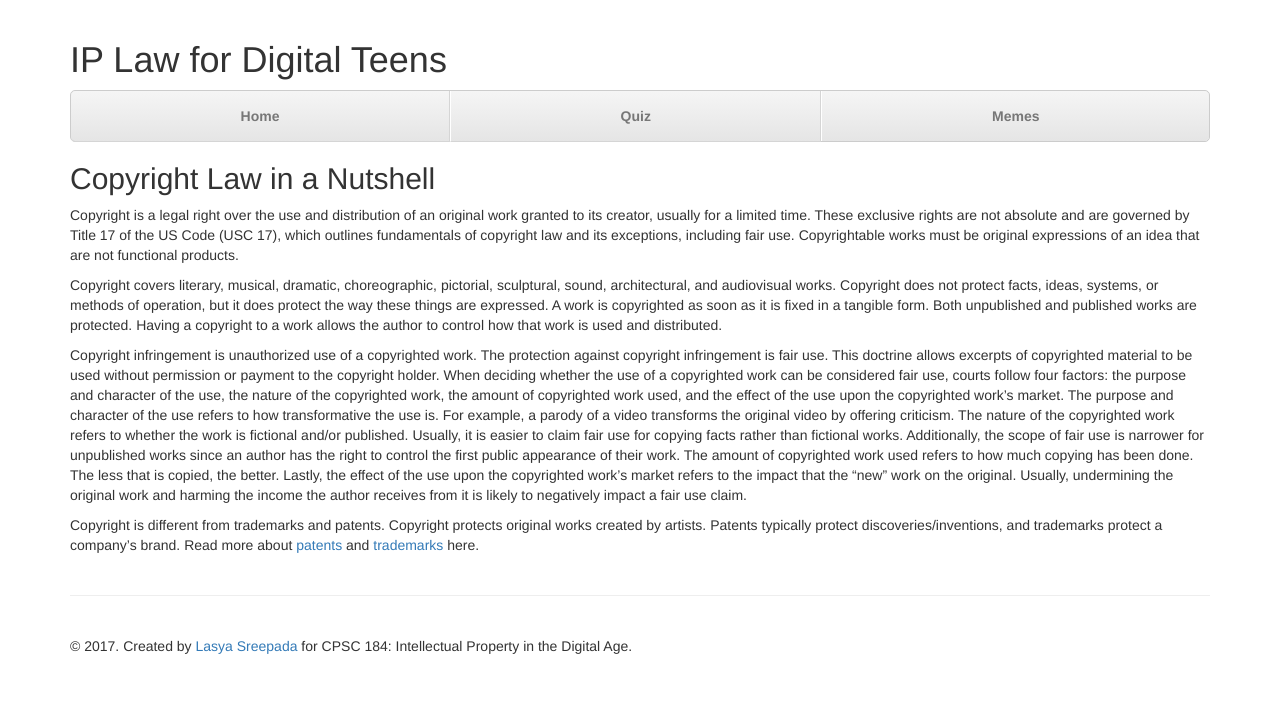
After one commit to lasyasreepada/iplaw-for-digital-teens, a Flask app: page /copyright in a window 1280 px wide. The commit adds this page. Shown: the top 705 px of the page. Run offline with Flask 2, Linux system fonts and the light colour scheme; some libraries are stand-ins or nearby versions.

Commit message:
updated writeup pages

```diff
--- a/application.py
+++ b/application.py
@@ -33,7 +33,7 @@ def trademark():
 
 @app.route("/patent")
 def patent():
-    return render_template('patents.html')
+    return render_template('patent.html')
 
 
 if __name__ == "__main__":
--- /dev/null
+++ b/templates/copyright.html
@@ -0,0 +1,49 @@
+<!DOCTYPE html>
+<html lang="en">
+  <head>
+    <meta charset="utf-8">
+    <meta http-equiv="X-UA-Compatible" content="IE=edge">
+    <meta name="viewport" content="width=device-width, initial-scale=1">
+    <meta name="description" content="">
+    <meta name="author" content="Lasya Sreepada">
+    <link rel="icon" href="../../favicon.ico">
+
+    <title>IP Law for Digital Teens</title>
+
+    <!-- Bootstrap core CSS -->
+    <link href="/static/bootstrap.min.css" rel="stylesheet">
+
+    <!-- Custom CSS for this template -->
+    <link href="/static/justified-nav.css" rel="stylesheet">
+
+  </head>
+
+  <body>
+
+    <div class="container">
+
+      <div class="masthead">
+        <h1 class="text">IP Law for Digital Teens</h1>
+        <nav>
+          <ul class="nav nav-justified">
+	    <li><a class="active" href="/">Home</a></li>
+            <li><a href="quiz">Quiz</a></li>
+            <li><a href="memes">Memes</a></li>
+          </ul>
+        </nav>
+      </div>
+
+      <div class="masthead">
+	      <h2 class="text">Copyright Law in a Nutshell</h2>
+      </div>
+      <div class="text">
+	      <p>Copyright is a legal right over the use and distribution of an original work granted to its creator, usually for a limited time. These exclusive rights are not absolute and are governed by Title 17 of the US Code (USC 17), which outlines fundamentals of copyright law and its exceptions, including fair use. Copyrightable works must be original expressions of an idea that are not functional products. </p>
+	      <p>Copyright covers literary, musical, dramatic, choreographic, pictorial, sculptural, sound, architectural, and audiovisual works. Copyright does not protect facts, ideas, systems, or methods of operation, but it does protect the way these things are expressed. A work is copyrighted as soon as it is fixed in a tangible form. Both unpublished and published works are protected. Having a copyright to a work allows the author to control how that work is used and distributed.</p>
+	      <p>Copyright infringement is unauthorized use of a copyrighted work. The protection against copyright infringement is fair use. This doctrine allows excerpts of copyrighted material to be used without permission or payment to the copyright holder. When deciding whether the use of a copyrighted work can be considered fair use, courts follow four factors: the purpose and character of the use, the nature of the copyrighted work, the amount of copyrighted work used, and the effect of the use upon the copyrighted work’s market. The purpose and character of the use refers to how transformative the use is. For example, a parody of a video transforms the original video by offering criticism. The nature of the copyrighted work refers to whether the work is fictional and/or published. Usually, it is easier to claim fair use for copying facts rather than fictional works. Additionally, the scope of fair use is narrower for unpublished works since an author has the right to control the first public appearance of their work. The amount of copyrighted work used refers to how much copying has been done. The less that is copied, the better. Lastly, the effect of the use upon the copyrighted work’s market refers to the impact that the “new” work on the original. Usually, undermining the original work and harming the income the author receives from it is likely to negatively impact a fair use claim. </p>
+	      <p>Copyright is different from trademarks and patents. Copyright protects original works created by artists. Patents typically protect discoveries/inventions, and trademarks protect a company’s brand. Read more about <a href="patent">patents</a> and <a href="trademark">trademarks</a> here.
+      </div>
+
+            <!-- WebSite Footer -->
+      <footer class="footer">
+	      <p>&copy; 2017. Created by <a href="https://github.com/lasyasreepada/iplaw-for-digital-teens" target="_blank">Lasya Sreepada</a> for CPSC 184: Intellectual 		Property in the Digital Age.</p>
+      </footer>
--- a/templates/index.html
+++ b/templates/index.html
@@ -45,19 +45,19 @@
         <div class="col-lg-4">
           <h2>Copyright Law</h2>
           <p>Copyright is a legal right over the use and distribution of an original work granted to its creator, usually for a limited time. These exclusive rights are not absolute and are governed by Title 17 of the US Code (USC 17), which outlines fundamentals of copyright law and its exceptions, including fair use. Copyrightable works must be original expressions of an idea that are not functional products; an idea itself also cannot be copyrighted.</p>
-          <p><a class="btn btn-primary" href="https://www.copyright.gov/" target="_blank" role="button">Learn More &raquo;</a></p>
+          <p><a class="btn btn-primary" href="copyright" role="button">Learn More &raquo;</a></p>
       </div>
 
       <div class="col-lg-4">
           <h2>Trademark Law</h2>
           <p>Trademarks are symbols or devices that are legally registered or established by use as representative marks of a company or product. Chapter 22 of US Code Title 15 outlines trademark law, defining what is meant by "symbols or devices" and establishing what sorts of things are eligible for trademarks. Examples of trademarkable symbols include colors, sounds, smells, one or more words, and stylized images.  </p>
-          <p><a class="btn btn-primary" href="https://www.uspto.gov/trademark" target="_blank" role="button">Learn More &raquo;</a></p>
+          <p><a class="btn btn-primary" href="trademark" role="button">Learn More &raquo;</a></p>
       </div>
 
       <div class="col-lg-4">
           <h2>Patent Law</h2>
           <p>Patents are exclusive rights over development and sale of a novel functional product, device, or process, granted to the inventor for ~20 years. Patent applications must consist of drawings, written description of the product, and claims detailing precisely what is being patented. An inventor may apply for a utility patent or a design patent, although the former is more common since design patents often overlap with copyrights.</p>
-          <p><a class="btn btn-primary" href="https://www.uspto.gov/patent" target="_blank" role="button">Learn More &raquo;</a></p>
+          <p><a class="btn btn-primary" href="patent" role="button">Learn More &raquo;</a></p>
         </div>
       </div>
 
```
Also changed, not shown: templates/patent.html (added, +45 -0 lines), templates/trademark.html (added, +45 -0 lines).
